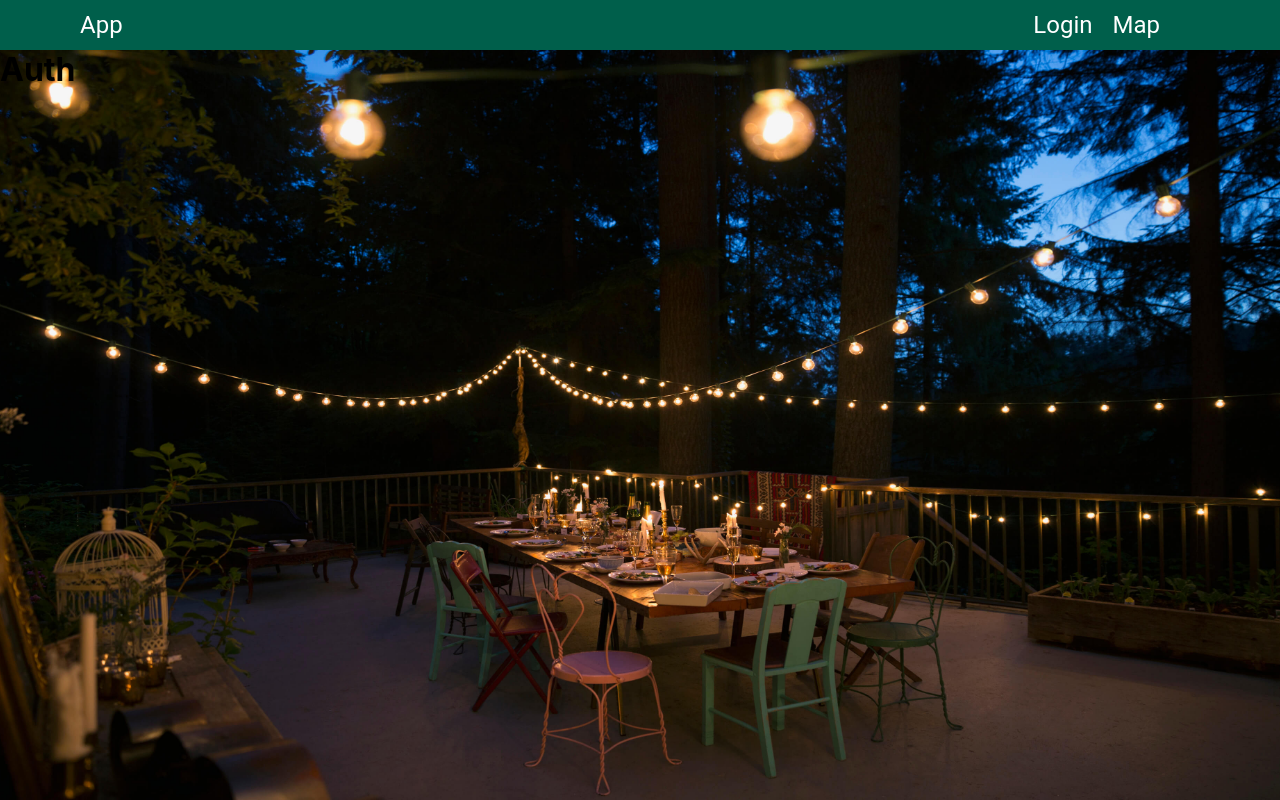
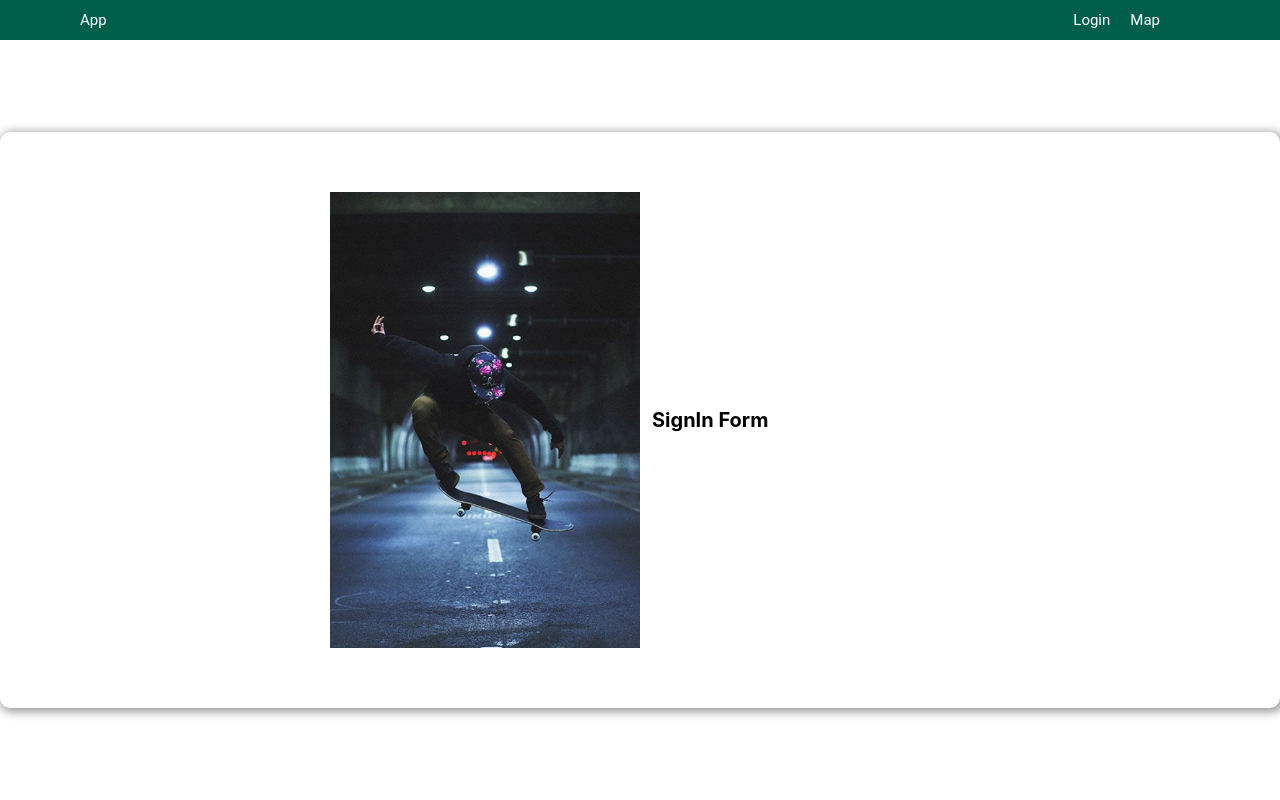
Before and after one commit to mutahhirkhan/map-pin, a React (Create React App) app: page /authentication in a window 1280 px wide. Built offline with nearby package versions, Linux system fonts and the light colour scheme.

Commit message:
auth page styling pt1

```diff
--- a/src/App.css
+++ b/src/App.css
@@ -4,9 +4,12 @@
   border: 0;
   box-sizing: border-box;
 }
+html{
+  font-size: 62.5%;
+}
 
 :root{
-  --navbar-height: 50px
+  --navbar-height: 40px
 }
 
 .App {
--- /dev/null
+++ b/src/Components/AuthForm/AuthForm.jsx
@@ -0,0 +1,13 @@
+import React, {useState} from 'react'
+import SigninFom from '../SigninForm/SigninFom'
+
+const AuthForm = () => {
+    const [formToggle, setFormToggle] = useState(true)
+    return (
+        <div>
+            <SigninFom/>
+        </div>
+    )
+}
+
+export default AuthForm
--- a/src/Components/Navbar/Navbar.jsx
+++ b/src/Components/Navbar/Navbar.jsx
@@ -5,7 +5,6 @@ import { Link } from "react-router-dom";
 
 const MenuITem = ({ children, to = "#", ...restProps }) => (
   <Fragment>
-    <Link to={to}>
       <Typography
         style={{
           display: "flex",
@@ -14,9 +13,10 @@ const MenuITem = ({ children, to = "#", ...restProps }) => (
         }}
         variant="h5"
       >
-        {children}
+        <Link to={to}>
+          {children}
+        </Link>
       </Typography>
-    </Link>
   </Fragment>
 );
 
--- /dev/null
+++ b/src/Components/SigninForm/SigninFom.jsx
@@ -0,0 +1,11 @@
+import React from 'react'
+
+const SigninFom = () => {
+    return (
+        <div>
+            <h1>SignIn Form</h1>
+        </div>
+    )
+}
+
+export default SigninFom
--- a/src/Pages/Auth/Auth.jsx
+++ b/src/Pages/Auth/Auth.jsx
@@ -1,24 +1,37 @@
-import { makeStyles } from "@material-ui/core";
+import { Grid, makeStyles } from "@material-ui/core";
 import React from "react";
-import wallpaper from "src/Assets/wallpaper.jpg";
+import wallpaper from "src/Assets/authImg.jpg";
+import AuthForm from "src/Components/AuthForm/AuthForm";
 
 const useStyle = makeStyles((theme) => ({
-  root: {},
-  wallpaper: {
+  root: {
     height: `calc(100vh - var(--navbar-height))`,
+    width:"100vw",
+  },
+  container1:{
+    boxShadow:"2px 2px 10px 2px rgba(0,0,0,0.4)",
+    borderRadius:"10px",
+    padding:"2em",
+  },
+  authImg:{
+    height:"70vh",
+    background:`url(${wallpaper}) no-repeat center / contain` ,
+
   },
 }));
 
 const Auth = () => {
   const classes = useStyle();
   return (
-    <div
-      className={classes.wallpaper}
-      style={{
-        background: `url(${wallpaper}) no-repeat center / cover`,
-      }}
-    >
-      <h1>Auth</h1>
+    <div className={`${classes.root} center`}>
+        <Grid container  className={`center ${classes.container1}`}  xs={12} >
+            <Grid className="center" item container  xs={12}  spacing={3}>
+                <Grid className={classes.authImg} item sm={4} md={3}></Grid>
+                <Grid item sm={4} md={3}>
+                    <AuthForm/>
+                </Grid>
+            </Grid>
+        </Grid>
     </div>
   );
 };
```
Also changed, not shown: src/Components/SignupForm/SignupForm.jsx (added, +11 -0 lines), src/Assets/authImg.jpg (added).
